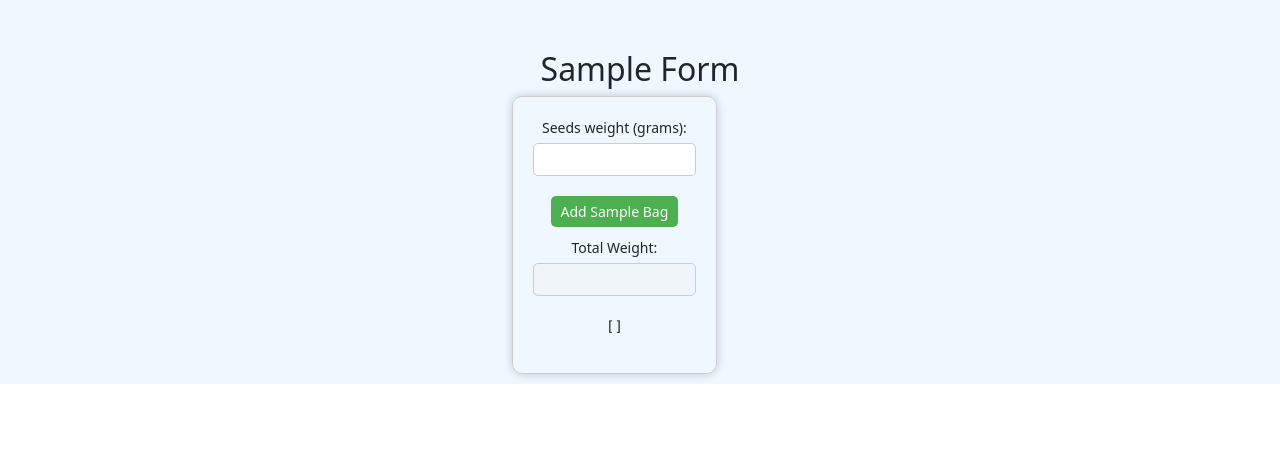
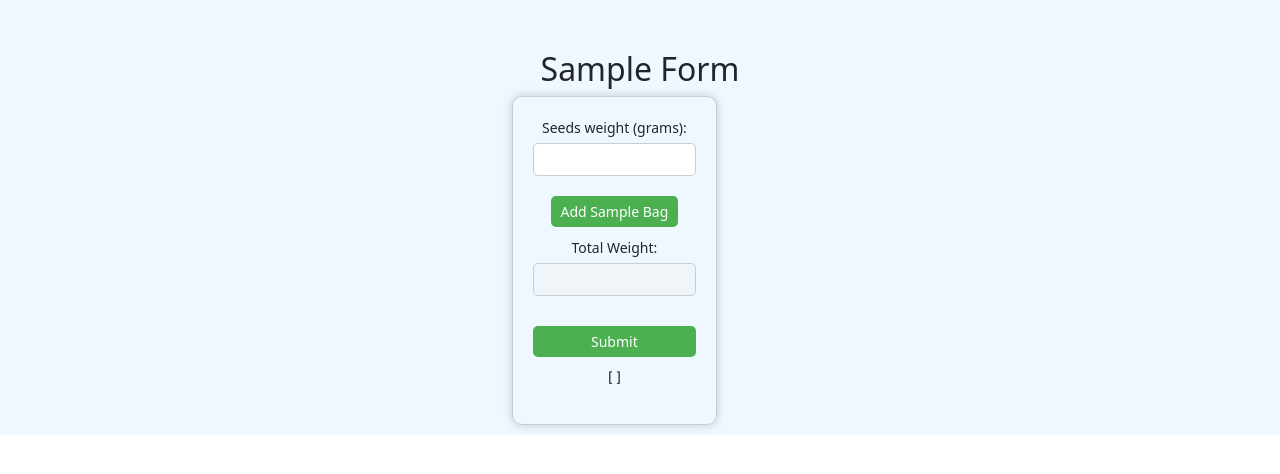
Before and after one commit to ronksks/gene-form, a React (Create React App) app: page / in a window 1280 px wide. Shown: the top 474 px of the page. Built offline with nearby package versions, Linux system fonts and the light colour scheme.

Commit message:
added submit

```diff
--- a/src/Components/SampleForm.jsx
+++ b/src/Components/SampleForm.jsx
@@ -7,16 +7,9 @@ import Button from "react-bootstrap/Button";
 import Form from "react-bootstrap/Form";
 
 const SampleForm = () => {
-  // const getBarcodeData = (data) => {
-  //   return;
-  // };
   const [bagNumber, setBagNumber] = useState(1);
   const [scannedData, SetScannedData] = useState("");
   const [sampleBags, setSampleBags] = useState([]);
-
-  //   const handleBarcodeData = (data) => {
-  //     SetScannedData(data);
-  //   };
 
   //   function getTotalSampleBagWeight(sampleBags) {
   //     return sampleBags.reduce((totalWeight, bag) => {
@@ -26,11 +19,7 @@ const SampleForm = () => {
   // const handleAddSampleBag = (newSampleBag) => {
   //   setSampleBags([...sampleBags, newSampleBag]);
   // };
-  // function AddSampleBagButton({ onAdd }) {
-  //   const handleClick = () => {
-  //     const newSampleBag = { bagId: "", bagWeight: "", bagBarcode: "" };
-  //     onAdd(newSampleBag);
-  //   };
+
   const handleAddSampleBag = () => {
     const newSampleBag = { bagId: "", bagWeight: "", bagBarcode: "" };
     setSampleBags([...sampleBags, newSampleBag]);
@@ -43,12 +32,14 @@ const SampleForm = () => {
       return newSampleBags;
     });
   };
-
+  const handleSubmit = () => {
+    console.log(sampleBags);
+  };
   return (
     <div className="form-container">
       <h2>Sample Form</h2>
       <div className="form-group">
-        <Form className="form">
+        <Form onSubmit={handleSubmit} className="form">
           <div className="form-group">
             <label htmlFor="seedsWeight">Seeds weight (grams):</label>
             <input type="text" id="seedsWeight" name="seedsWeight" />
@@ -80,7 +71,11 @@ const SampleForm = () => {
             />
           </div>
 
-          <div className="form-group">{/* buttons submit */}</div>
+          <div className="form-group">
+            <Button type="submit" className="btn submit" onClick={handleSubmit}>
+              Submit
+            </Button>
+          </div>
           <pre>{JSON.stringify(sampleBags, null, 2)}</pre>
         </Form>
       </div>
```
